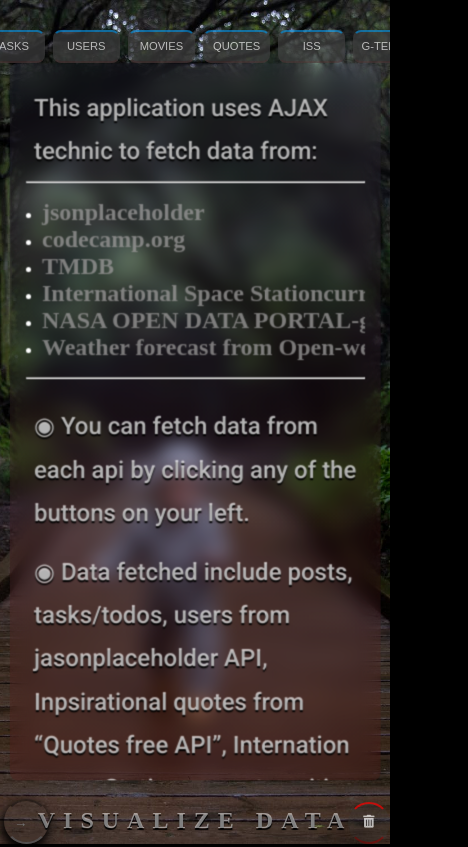
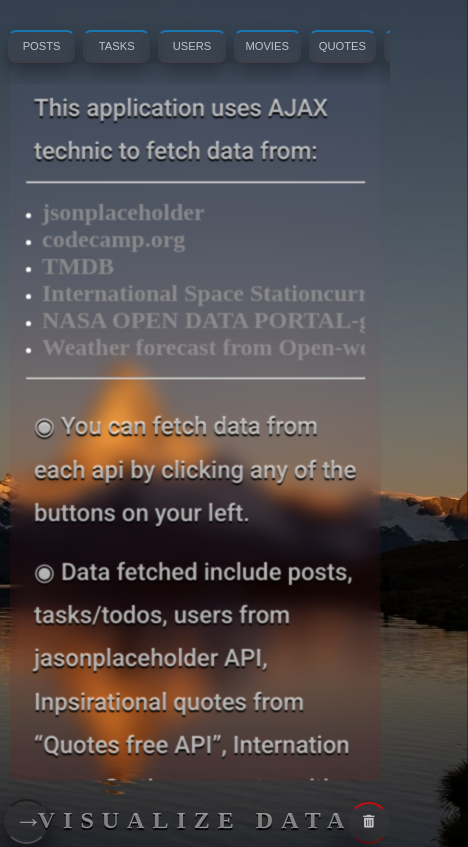
Before and after one commit to raybags-dev/ajax-technic-api-calls, a website with bundled scripts: page index.html in a window 390 px wide. Shown: the top 847 px of the page, 468 px wide, since content can reach past the window. Built offline with nearby package versions, Linux system fonts and the light colour scheme.

Commit message:
changed background, redigns and styling

```diff
--- a/index.html
+++ b/index.html
@@ -41,7 +41,7 @@
     <!-- Font Awesome CDN -->
   </head>
   <body>
-    <img class="background_image" src="/public/img/baby-error.jpeg" alt="" />
+    <img class="background_image" src="/public/img/back_ground.jpeg" alt="" />
     <!-- === arrows ===-->
     <div class="direction-arrow-container">
       <i class="fas fa-angle-down"></i>
@@ -49,7 +49,7 @@
     </div>
     <!-- === end of arrows ===-->
     <!-- main container for data -->
-    <input class="search-input" type="text" placeholder="&#x02192;" />
+    <input class="search-input" type="text" title="search through available resources" placeholder="&#x02192;" />
 
     <section id="data-container" class="main-wrapper">
       <!-- spinner -->
--- a/public/js/main.js
+++ b/public/js/main.js
@@ -125,11 +125,11 @@
       $(".BTN").each(function (ind, button) {
         setTimeout(() => {
           $(button).addClass("BTN_hover_effect");
-        }, ind * 200);
+        }, ind * 50);
 
         setTimeout(() => {
           $(button).removeClass("BTN_hover_effect");
-        }, ind * 280);
+        }, ind * 80);
       });
     };
     // animation variable
--- a/public/styles/styles.css
+++ b/public/styles/styles.css
@@ -12,7 +12,7 @@
   --main-text-shadow: 0px 2px 1px black;
   --text-box-shadow: 5px 0px 0px 2px rgba(255, 255, 255, 0.5);
   --deep-shadow-card: -20px 20px 20px 1px hsla(0, 0%, 0%, 0.5);
-  --deep-shadow_2: 10px 20px 20px 1px rgb(0, 0, 0, 0.5);
+  --deep-shadow_2: 1px 10px 20px 1px rgb(0, 0, 0, 0.5);
   --deep-shadow_3: 1px 30px 30px 15px rgb(0, 0, 0, 0.5);
 }
 html,
@@ -38,6 +38,13 @@
   background-position: fixed;
   width: 100%;
   height: 100%;
+  transition: transform 0.5s linear;
+  animation: parallaxImageEffect infinite alternate-reverse 50s 1s;
+}
+@keyframes parallaxImageEffect {
+  to {
+    transform: scale(1.4);
+  }
 }
 p,
 h1,
@@ -141,7 +148,7 @@
   padding-left: 0.5rem;
   border-color: rgba(73, 72, 72, 0.4) transparent rgba(87, 87, 88, 0.8)
     transparent;
-  box-shadow: -1px 5px 10px 2px rgba(0, 0, 0, 0.94);
+  box-shadow: var(--deep-shadow_2);
   -webkit-animation: slideInSearchInput 1 forwards ease-in 3.5s 1s;
   animation: slideInSearchInput 1 forwards ease-in 3.5s 1s;
 }
@@ -240,7 +247,7 @@
 
 .search-input:focus::placeholder {
   opacity: 0;
-  letter-spacing: 3rem;
+  margin-left: 50%;
   transition: 0.8s;
 }
 .search-input:focus-within {
@@ -249,6 +256,7 @@
   background: transparent;
   outline: none;
 }
+
 @media screen and (max-width: 998px) {
   .search-input {
     position: fixed;
@@ -352,11 +360,14 @@
   color: rgb(151, 149, 149);
   opacity: 0.8;
   font-weight: 700;
+  transition: 0.2s;
 }
 
 .list-container li:hover a {
   color: rgba(230, 9, 9, 0.8);
   flex-wrap: wrap;
+  margin-left: 0.4rem;
+  transition: 0.2s;
 }
 
 .post,
@@ -865,7 +876,7 @@
   top: 10.5%;
   left: 2%;
   width: 12%;
-  height: 40%;
+  height: 50%;
   display: flex;
   border-radius: 0.5rem;
   flex-direction: column;
@@ -897,9 +908,7 @@
     flex-direction: row;
     width: 100%;
     height: 9%;
-    padding: 1rem;
     border-radius: unset;
-    justify-content: center;
     align-items: center;
     scrollbar-width: none;
   }
@@ -922,13 +931,15 @@
   min-height: 3em;
   border-radius: 5rem;
   margin: 1em auto;
-  background: hsl(0, 1%, 25%);
+  background: hsl(0, 1%, 25%, 0.2);
   border-color: rgba(3, 162, 253, 0.8) transparent hsl(0, 100%, 50%, 0.1)
     transparent;
   color: white;
   opacity: 0.7;
   text-transform: uppercase;
-}
+  box-shadow: var(--deep-shadow_2);
+}
+
 /* refresh buttin style */
 .refresh-btn {
   position: absolute;
@@ -1032,11 +1043,11 @@
   filter: blur(10px);
   transition: var(--transition);
   transform: perspective(2rem) rotateX(70deg);
-  background: rgba(112, 2, 2, 0.6);
+  background: rgba(115, 145, 184, 0.6);
 }
 .button-wrapper button:hover::before {
   opacity: 1;
-  bottom: -60%;
+  bottom: -55%;
 }
 
 @-webkit-keyframes buttonSlideIn {
```
Also changed, not shown: public/img/baby-error.jpeg (deleted), public/img/back_ground.jpeg (added), public/img/space.jpeg (deleted).
